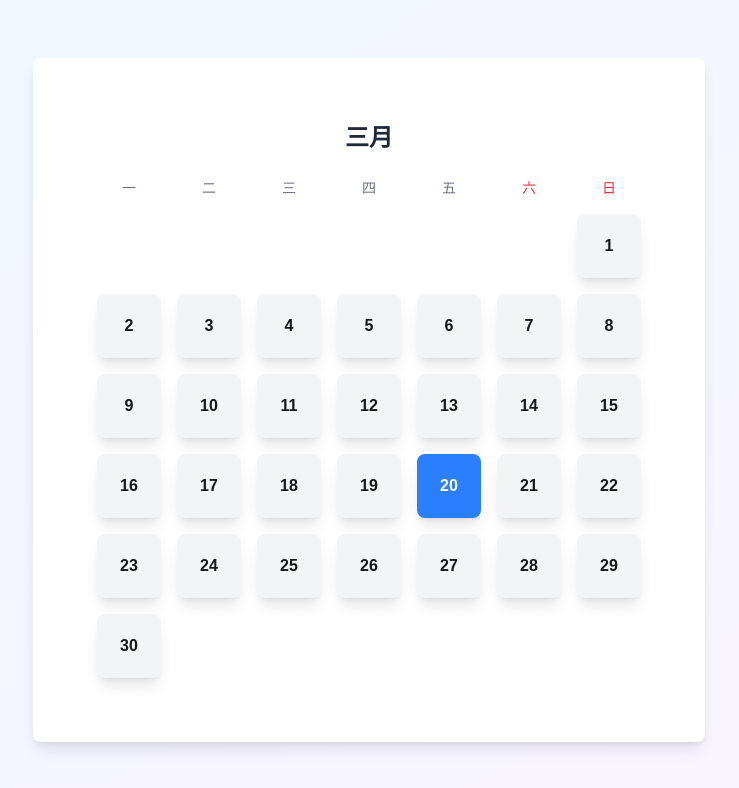
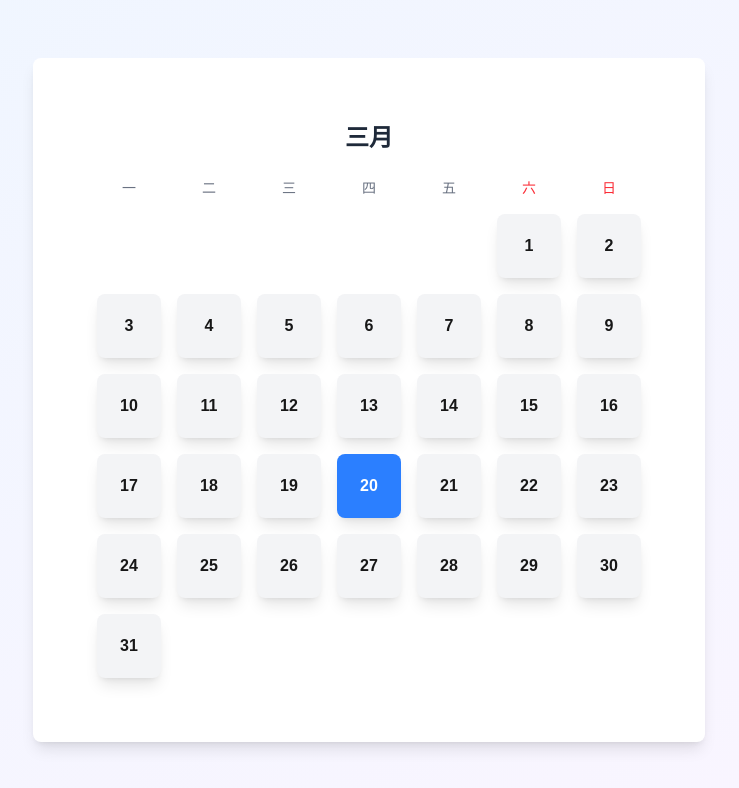
Before and after one commit to ymslucky/holiday, a Next.js app: page / in a window 1280 px wide. Shown: the top 788 px of the page, without its empty margins (291-1030 px from the left). Built offline with nearby package versions, Linux system fonts and the light colour scheme.

Commit message:
fix(component): 修复日历组件日期计算错误

```diff
--- a/next.config.ts
+++ b/next.config.ts
@@ -1,7 +1,7 @@
-import type { NextConfig } from "next";
+import type {NextConfig} from "next";
 
 const nextConfig: NextConfig = {
-  /* config options here */
+    /* config options here */
     output: 'export',
 };
 
--- a/src/component/Calendar.tsx
+++ b/src/component/Calendar.tsx
@@ -17,7 +17,7 @@ export default function Calendar({calendar}: { calendar: { title: string, startD
             </div>
             <div className="grid grid-cols-7 gap-2 md:gap-4 mt-4">
                 {Array.from({length: Math.max(0, startDay + days - 1)}, (_, index) => {
-                    const dayNumber = index - startDay + 1; // 修改: index - startDay + 2 -> index - startDay + 1
+                    const dayNumber = index - startDay + 2; // 修改: index - startDay + 2 -> index - startDay + 1
                     if (dayNumber <= 0) return <div key={index}/>; // 添加: 确保不显示负数日期
                     return (
                         <div key={index}
```
